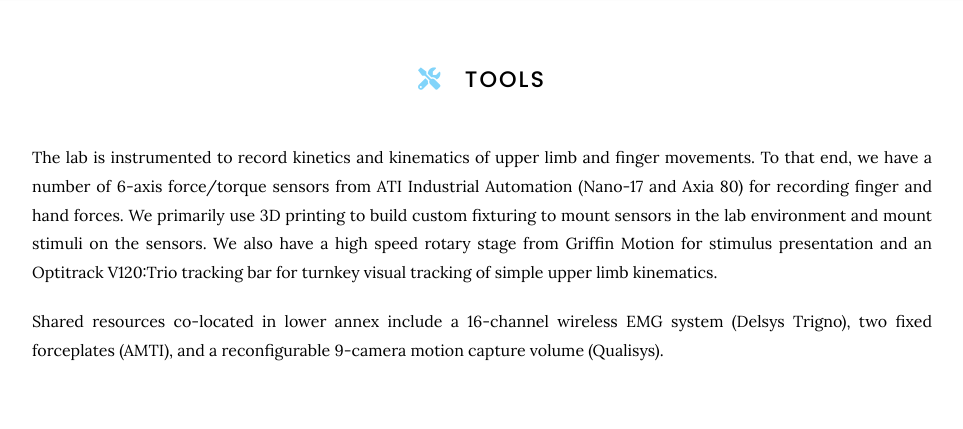
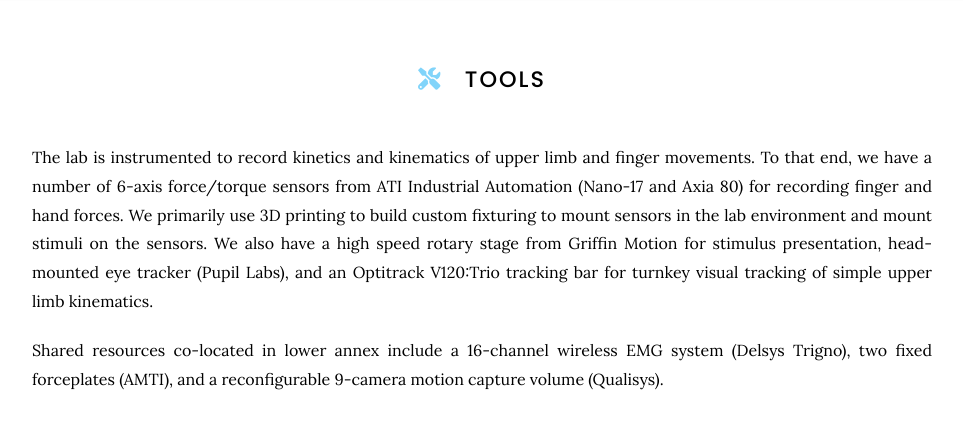
Before and after one commit to sensationinmotion/sensationinmotion.github.io, a Jekyll site: the page built from tools/index.md, in a window 1280 px wide, cut to the strip 115-756 px from the top of the page. Shown: the top 429 px of the strip, without its empty margins (158-1121 px from the left). Built offline with Jekyll 4.4.1, drawn with Linux system fonts in a browser that asks for light colours.

Commit message:
Update index.md

```diff
--- a/tools/index.md
+++ b/tools/index.md
@@ -7,7 +7,7 @@ nav:
 
 # <i class="fas fa-tools"></i>Tools
 
-The lab is instrumented to record kinetics and kinematics of upper limb and finger movements. To that end, we have a number of 6-axis force/torque sensors from ATI Industrial Automation (Nano-17 and Axia 80) for recording finger and hand forces. We primarily use 3D printing to build custom fixturing to mount sensors in the lab environment and mount stimuli on the sensors. We also have a high speed rotary stage from Griffin Motion for stimulus presentation and an Optitrack V120:Trio tracking bar for turnkey visual tracking of simple upper limb kinematics.
+The lab is instrumented to record kinetics and kinematics of upper limb and finger movements. To that end, we have a number of 6-axis force/torque sensors from ATI Industrial Automation (Nano-17 and Axia 80) for recording finger and hand forces. We primarily use 3D printing to build custom fixturing to mount sensors in the lab environment and mount stimuli on the sensors. We also have a high speed rotary stage from Griffin Motion for stimulus presentation, head-mounted eye tracker (Pupil Labs), and an Optitrack V120:Trio tracking bar for turnkey visual tracking of simple upper limb kinematics.
 
 Shared resources co-located in lower annex include a 16-channel wireless EMG system (Delsys Trigno), two fixed forceplates (AMTI), and a reconfigurable 9-camera motion capture volume (Qualisys).
 
```
